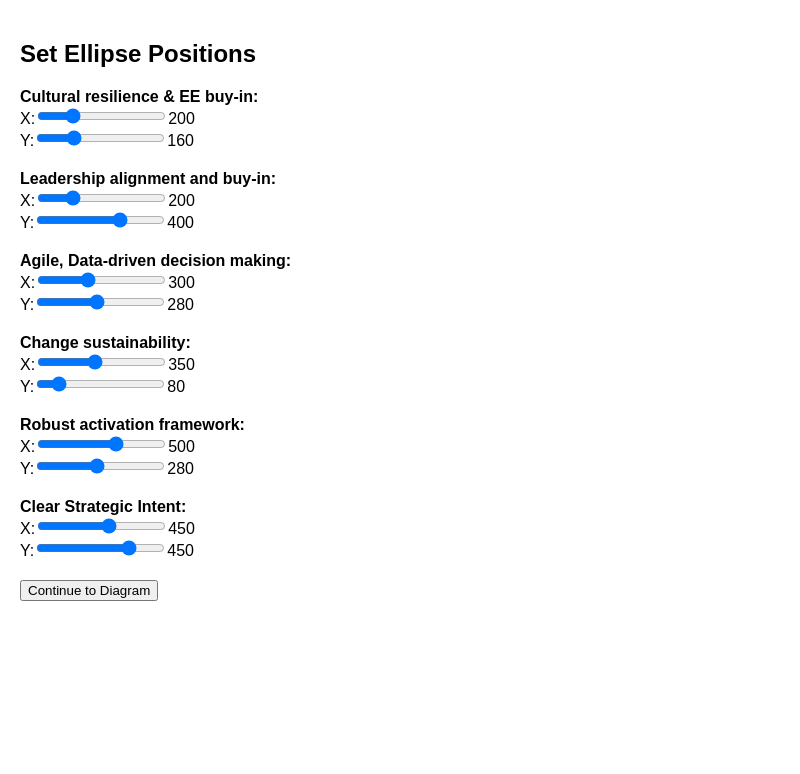
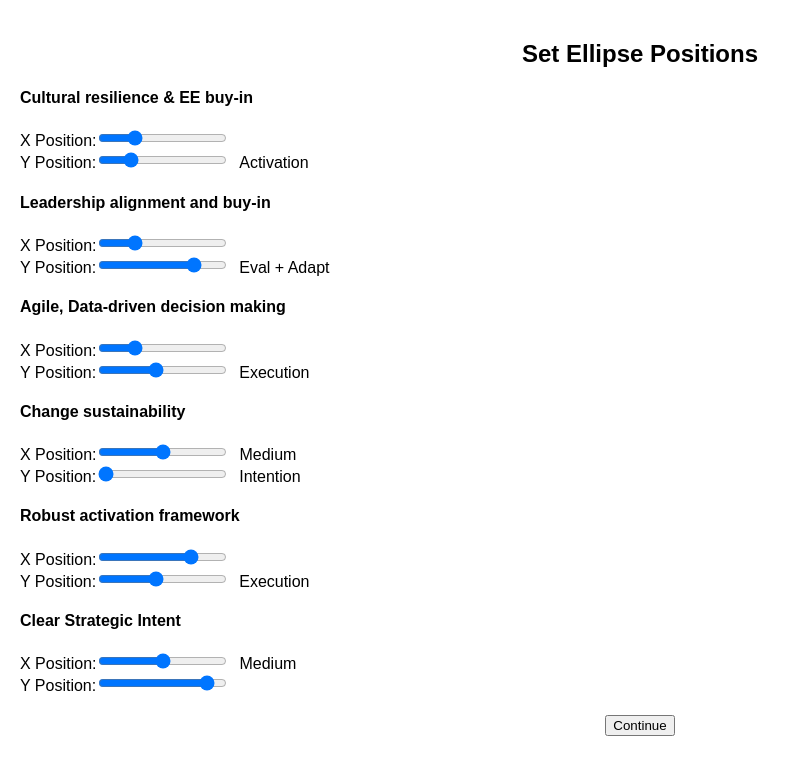
Before and after one commit to mre2you/venn-diagram-app, a React (Create React App) app: page / in a window 1280 px wide. Shown: the top 774 px of the page, without its empty margins (0-800 px from the left). Built offline with nearby package versions, Linux system fonts and the light colour scheme.

Commit message:
sliders labeled

```diff
--- a/src/PositionConfigPage.jsx
+++ b/src/PositionConfigPage.jsx
@@ -1,39 +1,87 @@
 import React from "react";
+
+const xLabels = ["Low", "", "Medium", "", "High"];
+const yLabels = [
+  "Intention",
+  "",
+  "Activation",
+  "",
+  "Execution",
+  "",
+  "",
+  "Eval + Adapt",
+  "",
+  "Impact",
+];
 
 const PositionConfigPage = ({ ellipses, onPositionChange, onContinue }) => {
   return (
     <div style={{ padding: 20 }}>
-      <h2>Set Ellipse Positions</h2>
-      {ellipses.map((el, index) => (
+      <h2 style={{ textAlign: "center" }}>Set Ellipse Positions</h2>
+      {ellipses.map((el, i) => (
         <div key={el.id} style={{ marginBottom: 20 }}>
-          <strong>{el.label.replace("\n", " ")}:</strong>
-          <div>
-            X:
+          <h4>{el.label.replace("\n", " ")}</h4>
+          <label>
+            X Position:
             <input
               type="range"
               min="0"
-              max="800"
-              value={el.x}
-              onChange={(e) => onPositionChange(index, "x", parseInt(e.target.value))}
+              max="4"
+              step="1"
+              value={mapXToLabelIndex(el.x)}
+              onChange={(e) =>
+                onPositionChange(i, "x", mapLabelIndexToX(Number(e.target.value)))
+              }
             />
-            {el.x}
-          </div>
-          <div>
-            Y:
+            <span style={{ marginLeft: 10 }}>{xLabels[mapXToLabelIndex(el.x)]}</span>
+          </label>
+          <br />
+          <label>
+            Y Position:
             <input
               type="range"
               min="0"
-              max="600"
-              value={el.y}
-              onChange={(e) => onPositionChange(index, "y", parseInt(e.target.value))}
+              max="9"
+              step="1"
+              value={mapYToLabelIndex(el.y)}
+              onChange={(e) =>
+                onPositionChange(i, "y", mapLabelIndexToY(Number(e.target.value)))
+              }
             />
-            {el.y}
-          </div>
+            <span style={{ marginLeft: 10 }}>{yLabels[mapYToLabelIndex(el.y)]}</span>
+          </label>
         </div>
       ))}
-      <button onClick={onContinue}>Continue to Diagram</button>
+      <div style={{ textAlign: "center" }}>
+        <button onClick={onContinue}>Continue</button>
+      </div>
     </div>
   );
 };
 
+const mapXToLabelIndex = (x) => {
+  if (x < 180) return 0;
+  if (x < 320) return 1;
+  if (x < 460) return 2;
+  if (x < 600) return 3;
+  return 4;
+};
+
+const mapLabelIndexToX = (index) => 100 + (600 / 4) * index;
+
+const mapYToLabelIndex = (y) => {
+  if (y < 100) return 0;
+  if (y < 150) return 1;
+  if (y < 200) return 2;
+  if (y < 250) return 3;
+  if (y < 300) return 4;
+  if (y < 350) return 5;
+  if (y < 400) return 6;
+  if (y < 450) return 7;
+  if (y < 500) return 8;
+  return 9;
+};
+
+const mapLabelIndexToY = (index) => 50 + (500 / 9) * index;
+
 export default PositionConfigPage;
```
